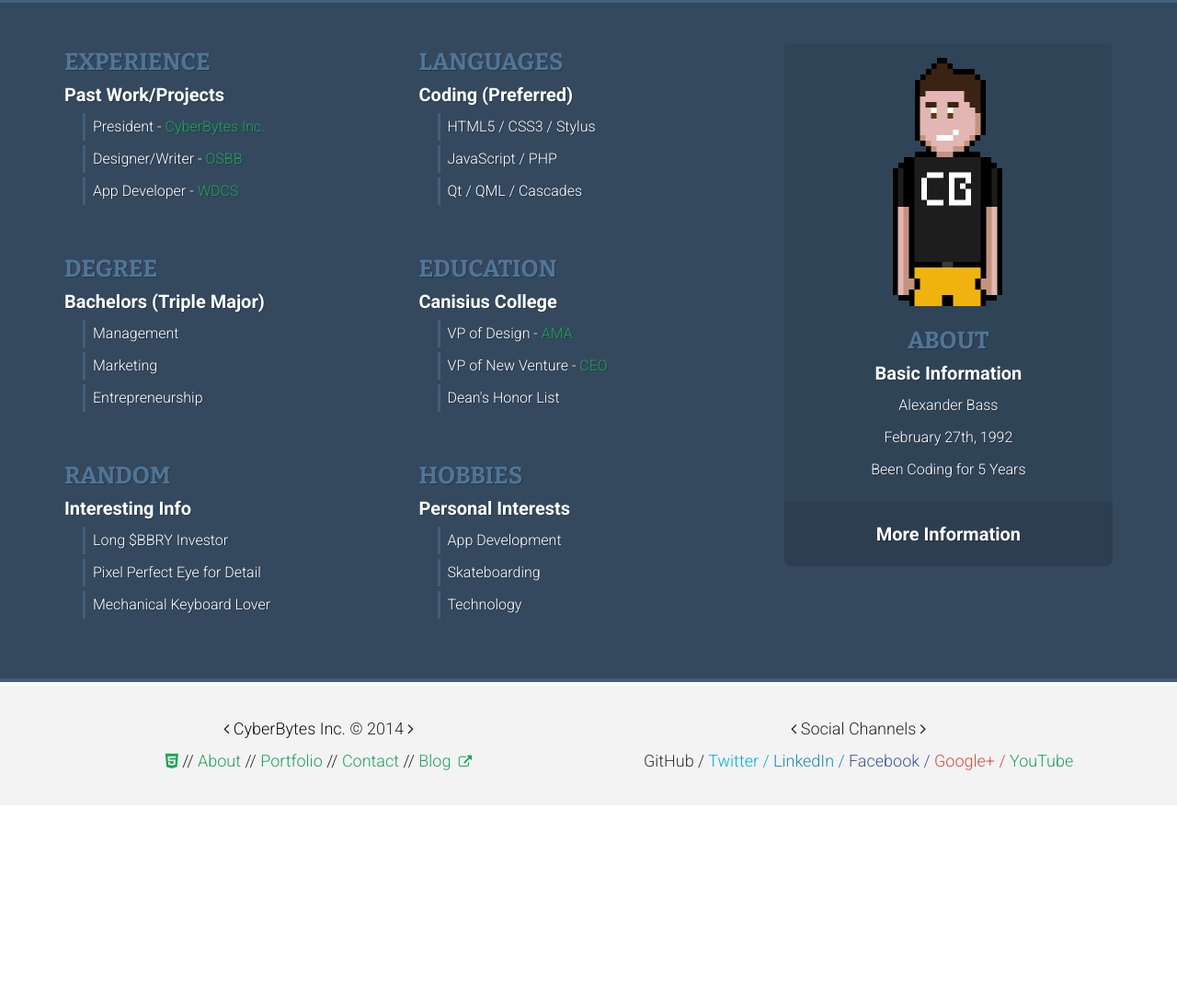
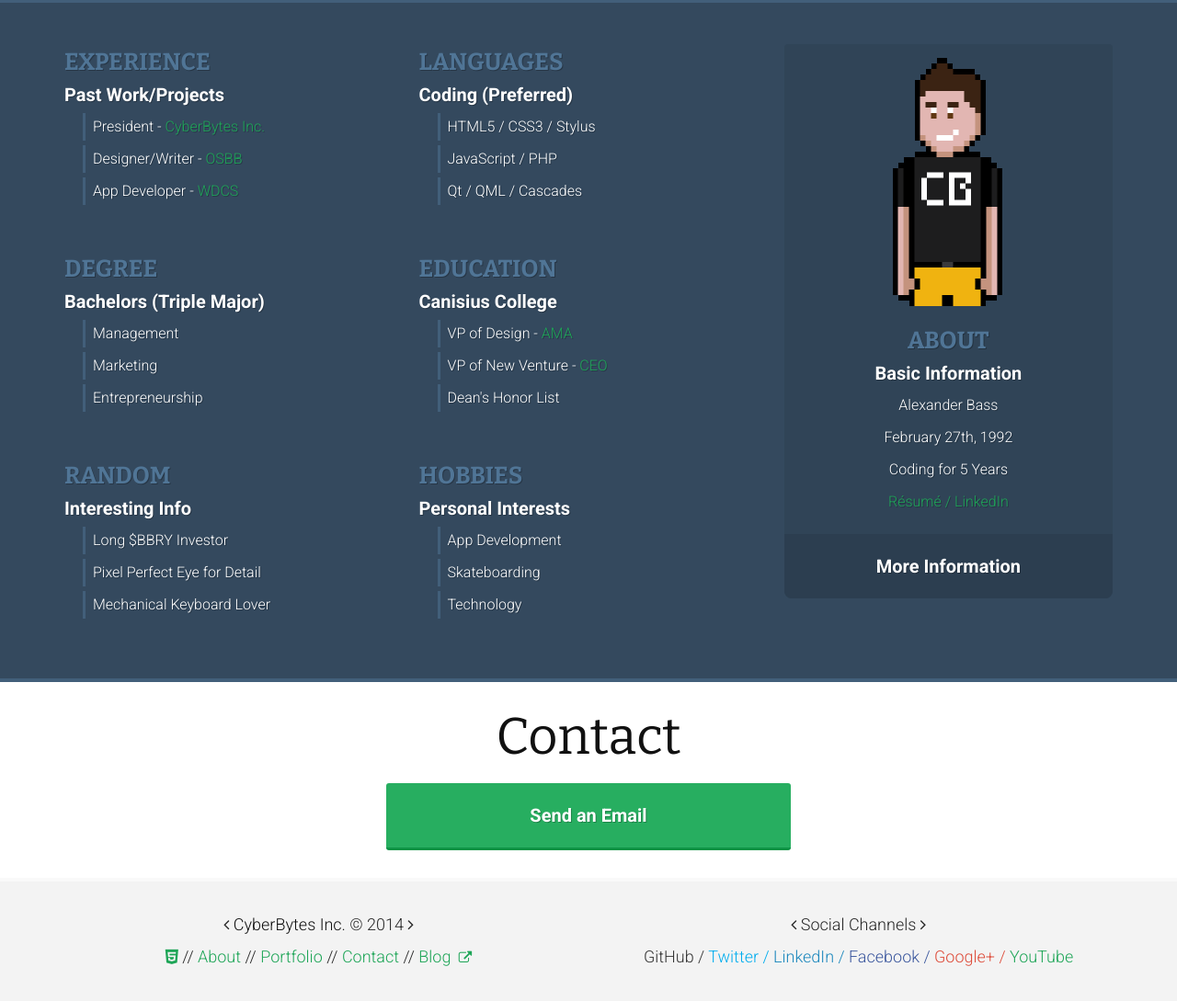
Before and after one commit to abass/abass-old, a PHP site: page / in a window 1280 px wide. Shown: the part 1504-2593 px from the top of the page at 92% size. Before the commit the page ends 2342 px from the top, so only its background shows below. Run offline with PHP 8.4, Linux system fonts and the light colour scheme; style sheets or scripts are compiled from the project's sources.

Commit message:
Added resume & contact section

```diff
--- a/index.html
+++ b/index.html
@@ -19,7 +19,7 @@
     <meta name="viewport" content="width=device-width, initial-scale=1, maximum-scale=1">
 
     <!-- FONTS -->
-    <link href='http://fonts.googleapis.com/css?family=Bitter:400,700%7CRoboto:300italic,300,400,600,700' rel='stylesheet' type='text/css'><!-- <link href='//fonts.googleapis.com/css?family=Bitter:400,700%7CRoboto:300italic,300,400,600,700' rel='stylesheet' type='text/css'> -->
+    <link href='//fonts.googleapis.com/css?family=Bitter:400,700%7CRoboto:300italic,300,400,600,700' rel='stylesheet' type='text/css'><!-- <link href='//fonts.googleapis.com/css?family=Bitter:400,700%7CRoboto:300italic,300,400,600,700' rel='stylesheet' type='text/css'> -->
   </head>
   <body>
     <!-- HEADER -->
@@ -37,9 +37,9 @@
       <nav id="menu">
         <ul>
           <li><a href="#" class="active">Home</a></li>
-          <li><a href="#">Portfolio</a></li>
-          <li><a href="#">About</a></li>
-          <li><a href="#">Contact</a></li>
+          <li><a href="#portfolio">Portfolio</a></li>
+          <li><a href="#about">About</a></li>
+          <li><a href="#contact">Contact</a></li>
           <li><a href="http://www.cyberbytesinc.com/blog" class="external">Blog <i class="fa fa-external-link"></i></a></li>
         </ul>
       </nav>
@@ -58,7 +58,7 @@
     </section>
 
     <!-- TOGGLE -->
-    <section class="container">
+    <section id="portfolio" class="container">
       <div class="contained toggle">
         <a href="#" class="active">Website Design</a>
         <a href="#" class="">App Development</a>
@@ -96,7 +96,7 @@
     <section id="2" class="container portfolio hidden"></section>
 
     <!-- ABOUT -->
-    <section class="container about">
+    <section id="about" class="container about">
       <div class="contained">
         <aside>
           <div><img src="img/clear.gif" class="portrait" alt="Alex Bass"></div>
@@ -106,7 +106,8 @@
             <ul>
               <li>Alexander Bass</li>
               <li>February 27th, 1992</li>
-              <li>Been Coding for 5 Years</li>
+              <li>Coding for 5 Years</li>
+              <li><a href="/resources/dl/resume.pdf">Résumé / </a><a href="https://www.linkedin.com/in/flip4bytes">LinkedIn</a></li>
             </ul>
           </div>
           <a href="#small-dialog" class="popup-with-zoom-anim"><div>More Information</div></a>
@@ -181,6 +182,14 @@
       </div>
     </section>
 
+    <!-- HOME -->
+    <section id="contact" class="container contact">
+      <div class="contained">
+        <h1>Contact</h1>
+        <a href="mailto:alex@abass.co"><span>Send an Email</span></a>
+      </div>
+    </section>
+
     <!-- FOOTER -->
     <footer class="container">
       <div class="contained">
--- a/resources/css/style.css
+++ b/resources/css/style.css
@@ -813,7 +813,7 @@ header nav#menu.scrolled {
 }
 @media only screen and (max-width: 799px) {
   .about aside div:nth-child(2) {
-    margin-top: 30px;
+    margin-top: 20px;
   }
 }
 @media only screen and (max-width: 420px) {
@@ -1188,6 +1188,30 @@ header nav#menu.scrolled {
     margin: 10px 0;
   }
 }
+.contact div {
+  text-align: center;
+}
+.contact a {
+  background: #27ae60;
+  color: #fff;
+  text-shadow: 1px 1px 0 rgba(0,0,0,0.25);
+  font-weight: bold;
+  border-radius: 3px;
+  padding: 20px;
+  border-bottom: 3px solid #0c9345;
+  display: block;
+  width: 400px;
+  margin: 0 auto;
+}
+@media only screen and (max-width: 500px) {
+  .contact a {
+    width: 87%;
+  }
+}
+.contact a:hover {
+  color: #fff;
+  background: #1ea557;
+}
 a {
   color: #1ea557;
   text-decoration: none;
--- a/resources/css/style.styl
+++ b/resources/css/style.styl
@@ -12,8 +12,11 @@ pbp = 680px
 mbp = 500px
 xmbp = 420px
 
-lt-green = #27ae60
-green = #1ea557
+//#27ae60
+lt-green = rgba(39, 174, 96, 1.0)
+green = rgba(30, 165, 87, 1.0)
+dk-green = rgba(21, 156, 78, 1.0)
+dkr-green = rgba(12, 147, 69, 1.0)
 
 // 7, 11, 14 #34495e #2c3e50
 ltrrr-blue = rgba(80, 117, 150, 1.0)
@@ -239,7 +242,7 @@ header
         padding-top: 10px
     div:nth-child(2)
       +below(tbp)
-        margin-top: 30px
+        margin-top: 20px
       +below(xmbp)
         margin-top: 0
     a div
@@ -254,7 +257,7 @@ header
     a:hover div
       background: dkr-gray
     // a:focus div, a:active div
-    //   background: black
+    // background: black
   article
     col(2/3)
     shift(-1/3)
@@ -347,6 +350,28 @@ header
   // +below(mbp)
   //   background-position: center top
   //   height: 200px
+
+// CONTACT
+.contact
+  div
+    text-align: center
+  a
+    background: lt-green
+    color: white
+    text-shadow: b-ts
+    font-weight: bold
+    border-radius: 3px
+    padding: 20px
+    border-bottom: 3px solid dkr-green
+    display: block
+    width: 400px
+    margin: 0 auto
+    +below(mbp)
+      width: 87%
+  a:hover
+    color: white
+    background: green
+
 
 // BASIC STYLES
 a
```
Also changed, not shown: 2 other files.
